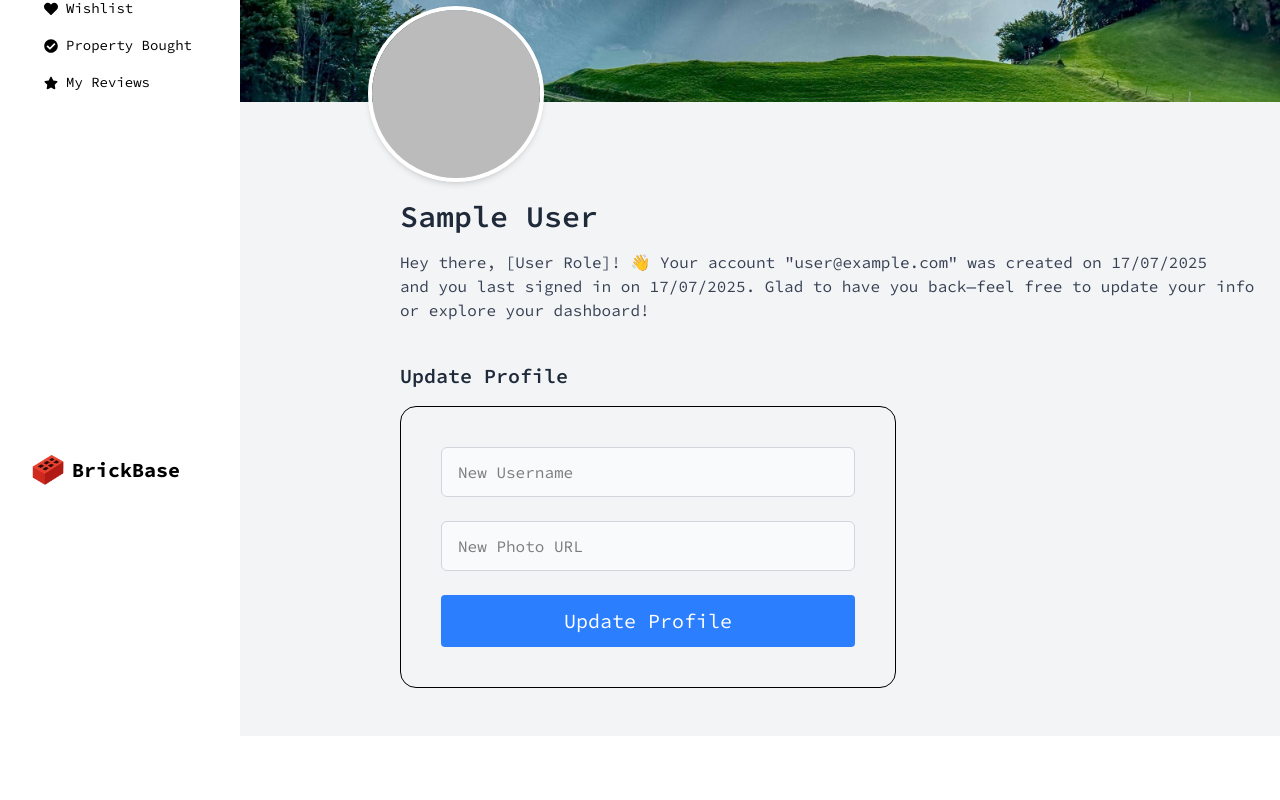
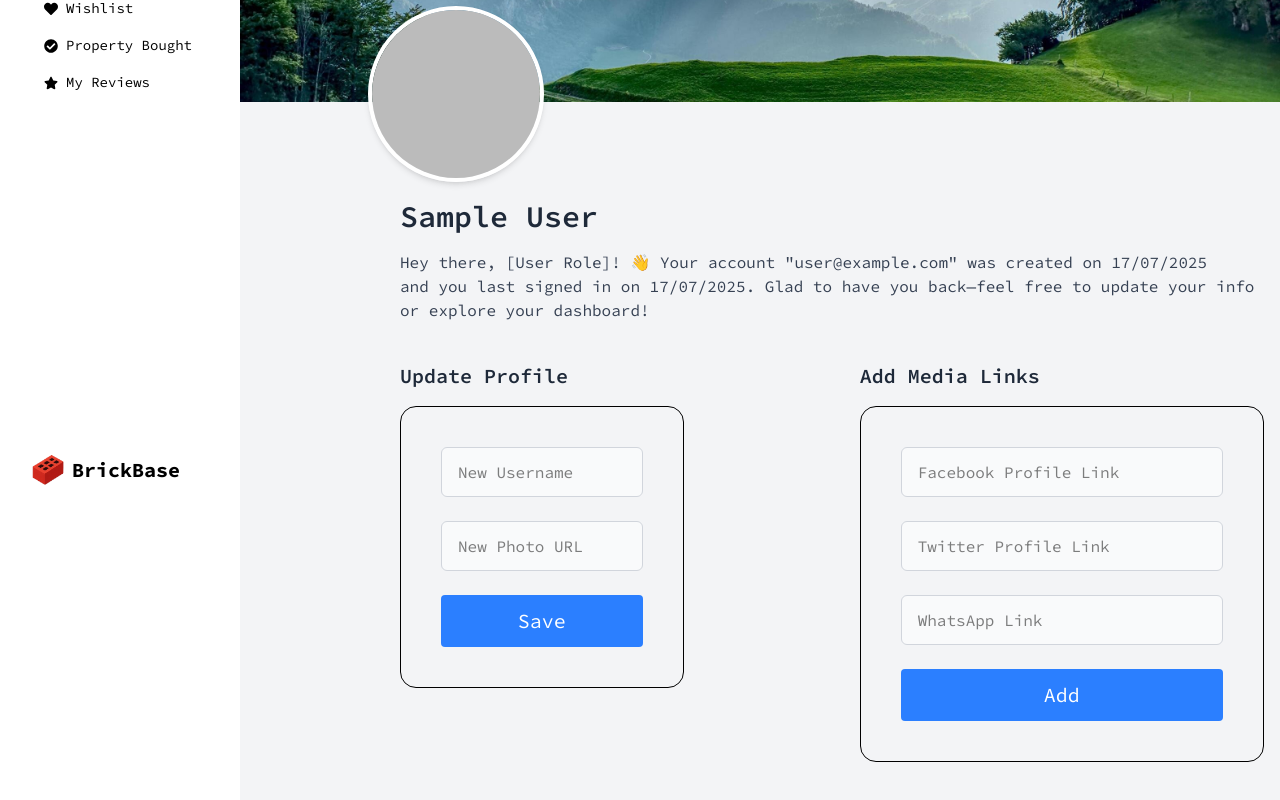
Before and after one commit to MMunim90/real-estate-platform-client, a React (Vite) app: page /dashboard/profile in a window 1280 px wide. Shown: the part 282-1082 px from the top of the page. Before the commit the page ends 1018 px from the top, so only its background shows below. Built offline with nearby package versions, Linux system fonts and the light colour scheme; no server answers; sample sign-in values are in the browser's storage.

Commit message:
Post and get user role from database

```diff
--- /dev/null
+++ b/src/hooks/useAxios.jsx
@@ -0,0 +1,11 @@
+import axios from "axios";
+
+const axiosInstance = axios.create({
+    baseURL: `http://localhost:5000`
+})
+
+const useAxios = () => {
+    return axiosInstance;
+};
+
+export default useAxios;
--- /dev/null
+++ b/src/hooks/useAxiosSecure.jsx
@@ -0,0 +1,41 @@
+import axios from 'axios';
+import React from 'react';
+import useAuth from './useAuth';
+import { useNavigate } from 'react-router';
+
+const axiosSecure = axios.create({
+    baseURL: `http://localhost:5000`
+});
+
+const useAxiosSecure = () => {
+    const {user, logOut} = useAuth();
+    const navigate = useNavigate();
+
+    axiosSecure.interceptors.request.use(config => {
+        config.headers.Authorization = `Bearer ${user.accessToken}`
+        return config;
+    }), error => {
+        return Promise.reject(error);
+    }
+
+    axiosSecure.interceptors.response.use(res => {
+        return res;
+    }, error => {
+        const status = error.status;
+        if(status === 403){
+            navigate('/forbidden');
+        }
+        else if(status === 401){
+            logOut().then(() => {
+                navigate('/login')
+            }).catch(() => { })
+        }
+
+        return Promise.reject(error);
+    })
+
+
+    return axiosSecure;
+};
+
+export default useAxiosSecure;
--- /dev/null
+++ b/src/hooks/useUserRole.jsx
@@ -0,0 +1,21 @@
+import { useQuery } from "@tanstack/react-query";
+import useAuth from "./useAuth";
+import useAxiosSecure from "./useAxiosSecure";
+
+const useUserRole = () => {
+  const { user } = useAuth();
+  const axiosSecure = useAxiosSecure();
+
+  const { data: role = null, isLoading } = useQuery({
+    queryKey: ["userRole", user?.email],
+    queryFn: async () => {
+      const res = await axiosSecure.get(`/users/role/${user.email}`);
+      return res.data?.role;
+    },
+    enabled: !!user?.email,
+  });
+
+  return { role, isLoading };
+};
+
+export default useUserRole;
--- a/src/layouts/DashboardLayout.jsx
+++ b/src/layouts/DashboardLayout.jsx
@@ -7,16 +7,12 @@ import {
   FaUserCircle,
 } from "react-icons/fa";
 import logo from "../assets/logo.png";
-import { Helmet } from "react-helmet-async";
 import useAuth from "../hooks/useAuth";
 
 const DashboardLayout = () => {
   const { user } = useAuth();
   return (
     <div className="drawer lg:drawer-open">
-      <Helmet>
-        <title>Dashboard | BrickBase</title>
-      </Helmet>
       <input id="my-drawer-3" type="checkbox" className="drawer-toggle" />
       <div className="drawer-content flex flex-col bg-gray-200 text-black">
         {/* Navbar */}
--- a/src/pages/Authentication/Register/Register.jsx
+++ b/src/pages/Authentication/Register/Register.jsx
@@ -1,6 +1,6 @@
 import React from "react";
 import { FcGoogle } from "react-icons/fc";
-import { Link, useLocation, useNavigate } from "react-router"; // make sure to use 'react-router-dom'
+import { Link, useLocation, useNavigate } from "react-router";
 import logo from "../../../assets/logo.png";
 import { Helmet } from "react-helmet-async";
 import Lottie from "lottie-react";
@@ -12,6 +12,7 @@ import { useForm } from "react-hook-form";
 import useAuth from "../../../hooks/useAuth";
 import Swal from "sweetalert2";
 import axios from "axios";
+import useAxios from "../../../hooks/useAxios";
 
 const Register = () => {
   const [showPassword, setShowPassword] = useState(false);
@@ -21,6 +22,7 @@ const Register = () => {
     handleSubmit,
     formState: { errors },
   } = useForm();
+  const axiosInstance = useAxios();
 
   const { createUser, updateUserProfile, signInWithGoogle } = useAuth();
 
@@ -35,15 +37,15 @@ const Register = () => {
         //console.log(result.user);
 
         //update userinfo in the database
-        // const userInfo = {
-        //   email: data.email,
-        //   role: "user", // default role
-        //   created_at: new Date().toISOString(),
-        //   last_logged_in: new Date().toISOString(),
-        // };
+        const userInfo = {
+          email: data.email,
+          role: "user", // default role
+          created_at: new Date().toISOString(),
+          last_logged_in: new Date().toISOString(),
+        };
 
-        // const userRes = await axiosInstance.post("/users", userInfo);
-        // //console.log(userRes.data);
+        const userRes = await axiosInstance.post("/users", userInfo);
+        //console.log(userRes.data);
 
         // update user profile in firebase
         const userProfile = {
--- a/src/pages/Profile/Profile.jsx
+++ b/src/pages/Profile/Profile.jsx
@@ -16,7 +16,7 @@ const Profile = () => {
     const form = e.target;
     const name = form.name.value;
     const photoURL = form.photoURL.value;
-    console.log(photoURL)
+    console.log(photoURL);
 
     updateUserProfile({
       displayName: name,
@@ -70,6 +70,7 @@ const Profile = () => {
           </p>
         </div>
 
+        <div className="flex flex-col lg:flex-row">
           {/* Update Profile Form */}
           <div className="mt-10 px-4 md:pl-40 max-w-2xl">
             <h2 className="text-xl font-semibold text-gray-800 mb-4">
@@ -101,9 +102,46 @@ const Profile = () => {
                 type="submit"
                 className="block w-full p-3 text-white text-center rounded-sm text-xl bg-blue-500 hover:bg-blue-600 cursor-pointer"
               >
-              Update Profile
+                Save
               </button>
             </form>
+          </div>
+
+          {/* Add Social Media Links Form */}
+          <div className="mt-10 px-4 md:pl-40 max-w-2xl">
+            <h2 className="text-xl font-semibold text-gray-800 mb-4">
+              Add Media Links
+            </h2>
+            <form className="border border-black p-10 rounded-2xl space-y-6">
+              <input
+                type="url"
+                name="facebook"
+                className="w-full px-4 py-3 rounded-md border border-gray-300 bg-gray-50 text-black"
+                placeholder="Facebook Profile Link"
+              />
+
+              <input
+                type="url"
+                name="twitter"
+                className="w-full px-4 py-3 rounded-md border border-gray-300 bg-gray-50 text-black"
+                placeholder="Twitter Profile Link"
+              />
+
+              <input
+                type="url"
+                name="whatsapp"
+                className="w-full px-4 py-3 rounded-md border border-gray-300 bg-gray-50 text-black"
+                placeholder="WhatsApp Link"
+              />
+
+              <button
+                type="submit"
+                className="block w-full p-3 text-white text-center rounded-sm text-xl bg-blue-500 hover:bg-blue-600 cursor-pointer"
+              >
+                Add
+              </button>
+            </form>
+          </div>
         </div>
       </div>
     </div>
```
Lines whose indentation alone changed are shown as unchanged.
